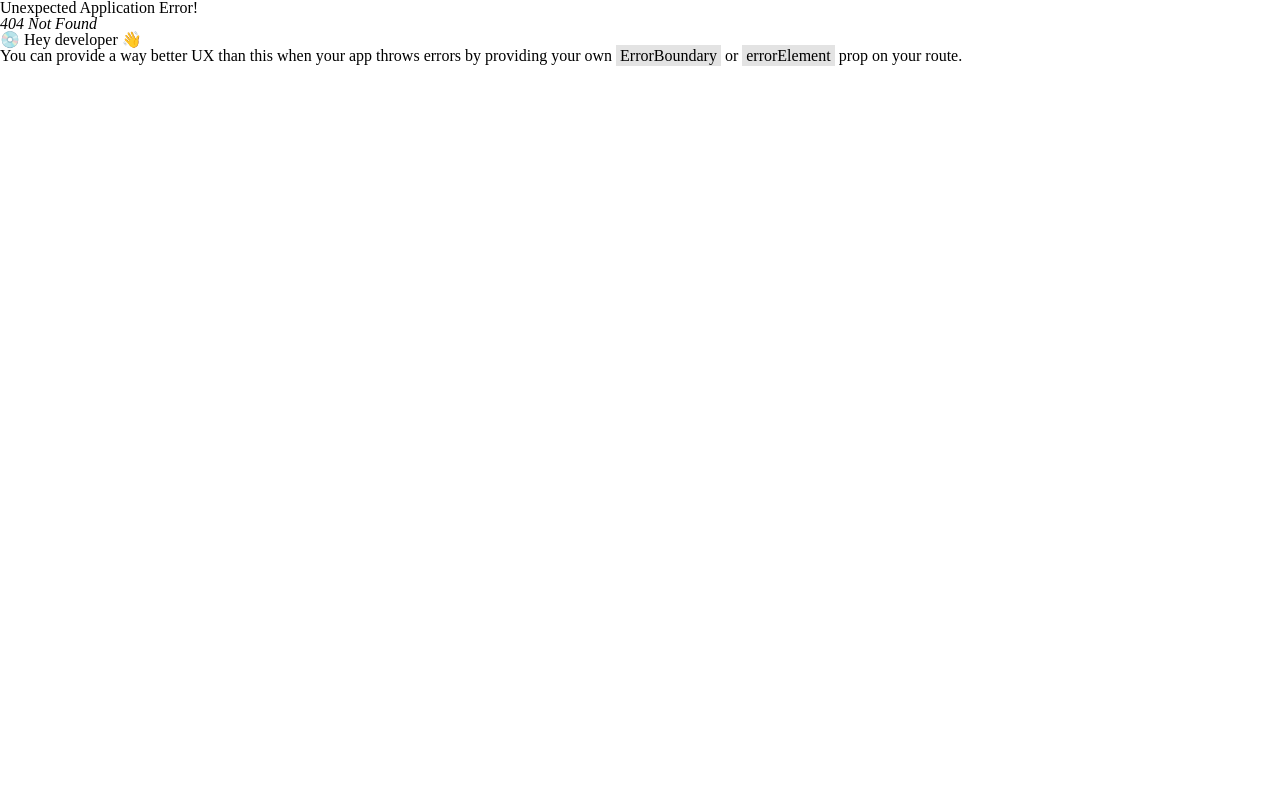
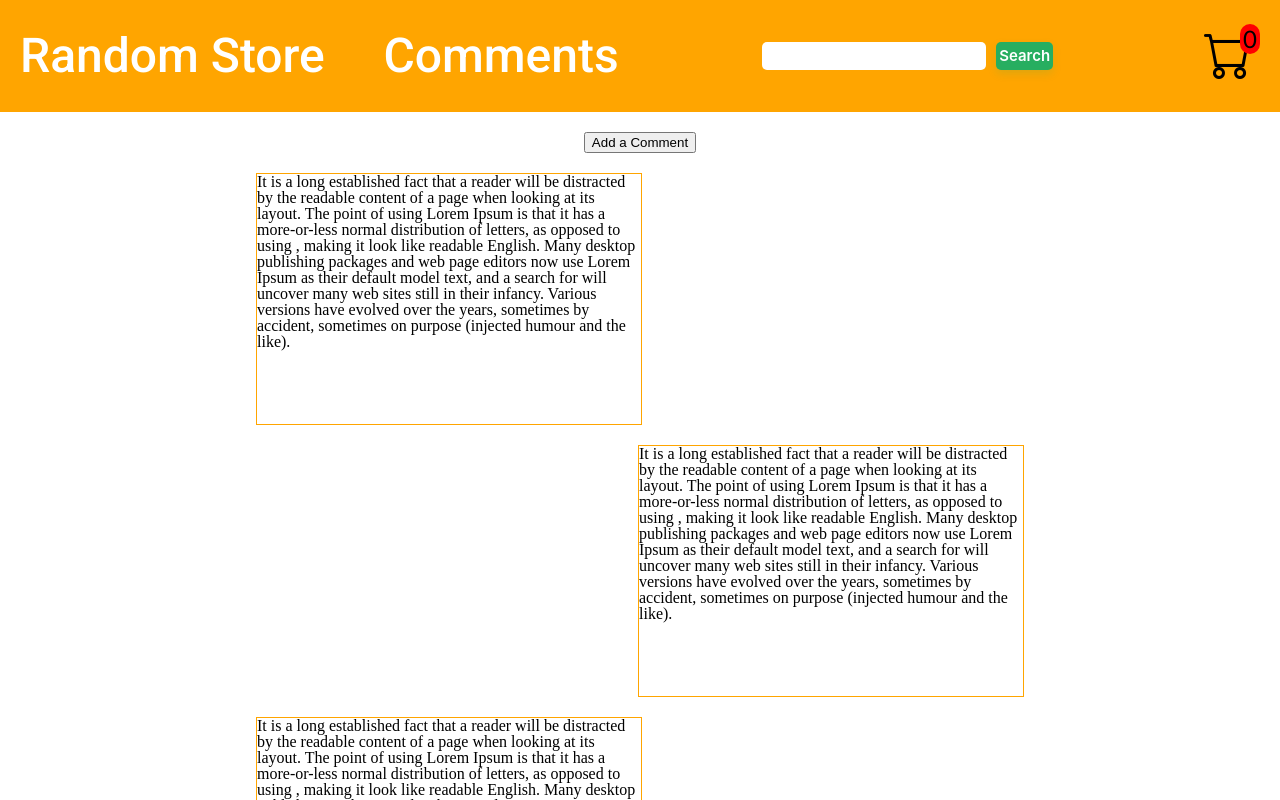
Before and after one commit to FrogMan322/FakeStoreReact, a React (Create React App) app: page /comments in a window 1280 px wide. Before the commit this address had no page. Shown: the top 800 px of the page. Built offline with nearby package versions, Linux system fonts and the light colour scheme.

Commit message:
Adding new component and new route

```diff
--- a/src/App.js
+++ b/src/App.js
@@ -2,7 +2,7 @@ import { createBrowserRouter, RouterProvider } from "react-router-dom";
 import HomePage from "./pages/Home";
 import RootLayout from "./pages/Root";
 import Details from "./pages/Details";
-
+import Comments from "./pages/Comments";
 const router = createBrowserRouter([
   {
     path: "/",
@@ -10,6 +10,7 @@ const router = createBrowserRouter([
     children: [
       { path: "", element: <HomePage /> },
       { path: "details/:prodId", element: <Details /> },
+      { path: "/comments", element: <Comments /> },
     ],
   },
 ]);
--- a/src/ImageModal/ModalImage.module.css
+++ b/src/ImageModal/ModalImage.module.css
@@ -10,8 +10,8 @@
 .imageContainer {
   position: fixed;
   z-index: 600;
-  width: 700px;
-  height: 700px;
+  width: 900px;
+  height: 900px;
   top: 50%;
   left: 50%;
   transform: translate(-50%, -50%);
@@ -20,4 +20,5 @@
   height: 100%;
   width: 100%;
   border-radius: 15px;
+  object-fit: contain;
 }
--- a/src/Nav/Nav.js
+++ b/src/Nav/Nav.js
@@ -3,6 +3,7 @@ import classes from "./Nav.module.css";
 import SearchBarFilter from "./SearchBarFilter";
 import { useSelector, useDispatch } from "react-redux";
 import { storeItemsActions } from "../Store/store";
+import { Link } from "react-router-dom";
 
 function Nav(props) {
   const dispatch = useDispatch();
@@ -22,7 +23,12 @@ function Nav(props) {
   }, [numbers, cartItems, totalQuantity]);
   return (
     <div className={classes.container}>
-      <h1 className={classes["store__name"]}>Random Store</h1>
+      <h1 className={classes["store__name"]}>
+        <Link to={"/"}>Random Store</Link>
+      </h1>
+      <h1 className={classes["store__name"]}>
+        <Link to={"/comments"}>Comments</Link>
+      </h1>
       <SearchBarFilter />
       <div
         onClick={() => {
--- a/src/Products/Products.js
+++ b/src/Products/Products.js
@@ -51,7 +51,7 @@ function Products(props) {
             Add to Cart
           </button>
           <button className={classes["add_to_cart_btn"]}>
-            <Link to={`details/${props.id}`}> Products Details</Link>
+            <Link to={`/details/${props.id}`}>Products Details</Link>
           </button>
         </div>
       </div>
--- /dev/null
+++ b/src/pages/Comments.js
@@ -0,0 +1,44 @@
+import classes from "./Comments.module.css";
+const COMMENTS = [
+  {
+    name: "John Cena",
+    comment:
+      "It is a long established fact that a reader will be distracted by the readable content of a page when looking at its layout. The point of using Lorem Ipsum is that it has a more-or-less normal distribution of letters, as opposed to using , making it look like readable English. Many desktop publishing packages and web page editors now use Lorem Ipsum as their default model text, and a search for  will uncover many web sites still in their infancy. Various versions have evolved over the years, sometimes by accident, sometimes on purpose (injected humour and the like).",
+  },
+  {
+    name: "John Cena",
+    comment:
+      "It is a long established fact that a reader will be distracted by the readable content of a page when looking at its layout. The point of using Lorem Ipsum is that it has a more-or-less normal distribution of letters, as opposed to using , making it look like readable English. Many desktop publishing packages and web page editors now use Lorem Ipsum as their default model text, and a search for  will uncover many web sites still in their infancy. Various versions have evolved over the years, sometimes by accident, sometimes on purpose (injected humour and the like).",
+  },
+  {
+    name: "John Cena",
+    comment:
+      "It is a long established fact that a reader will be distracted by the readable content of a page when looking at its layout. The point of using Lorem Ipsum is that it has a more-or-less normal distribution of letters, as opposed to using , making it look like readable English. Many desktop publishing packages and web page editors now use Lorem Ipsum as their default model text, and a search for  will uncover many web sites still in their infancy. Various versions have evolved over the years, sometimes by accident, sometimes on purpose (injected humour and the like).",
+  },
+  {
+    name: "John Cena",
+    comment:
+      "It is a long established fact that a reader will be distracted by the readable content of a page when looking at its layout. The point of using Lorem Ipsum is that it has a more-or-less normal distribution of letters, as opposed to using , making it look like readable English. Many desktop publishing packages and web page editors now use Lorem Ipsum as their default model text, and a search for  will uncover many web sites still in their infancy. Various versions have evolved over the years, sometimes by accident, sometimes on purpose (injected humour and the like).",
+  },
+  {
+    name: "John Cena",
+    comment:
+      "It is a long established fact that a reader will be distracted by the readable content of a page when looking at its layout. The point of using Lorem Ipsum is that it has a more-or-less normal distribution of letters, as opposed to using , making it look like readable English. Many desktop publishing packages and web page editors now use Lorem Ipsum as their default model text, and a search for  will uncover many web sites still in their infancy. Various versions have evolved over the years, sometimes by accident, sometimes on purpose (injected humour and the like).",
+  },
+];
+function Comments() {
+  return (
+    <div className={classes.container}>
+      <div className={classes["comment__container"]}>
+        <button>Add a Comment</button>
+        {COMMENTS.map((el) => {
+          //eslint-disable-next-line
+          const { comment, name } = el;
+          return <h1 className={classes["comments"]}>{comment}</h1>;
+        })}
+      </div>
+    </div>
+  );
+}
+
+export default Comments;
--- /dev/null
+++ b/src/pages/Comments.module.css
@@ -0,0 +1,30 @@
+.container {
+  width: 100%;
+  min-height: 100px;
+  display: flex;
+  align-items: center;
+  justify-content: center;
+  margin: 20px 0;
+}
+.comment__container {
+  display: flex;
+  align-items: center;
+  justify-content: center;
+  flex-direction: column;
+  gap: 20px;
+  width: 60%;
+}
+.comments {
+  border: 1px solid orange;
+  width: 50%;
+  min-height: 250px;
+}
+.comments:nth-child(even) {
+  align-self: flex-start;
+}
+.comments:nth-child(odd) {
+  align-self: flex-end;
+}
+a:visited {
+  color: black;
+}
```
